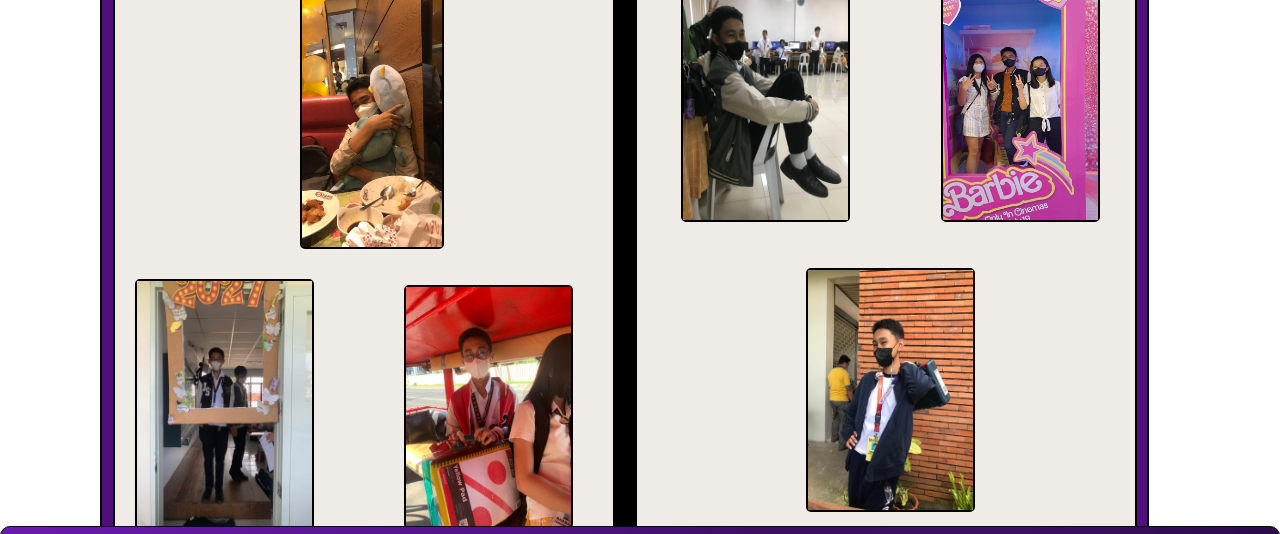
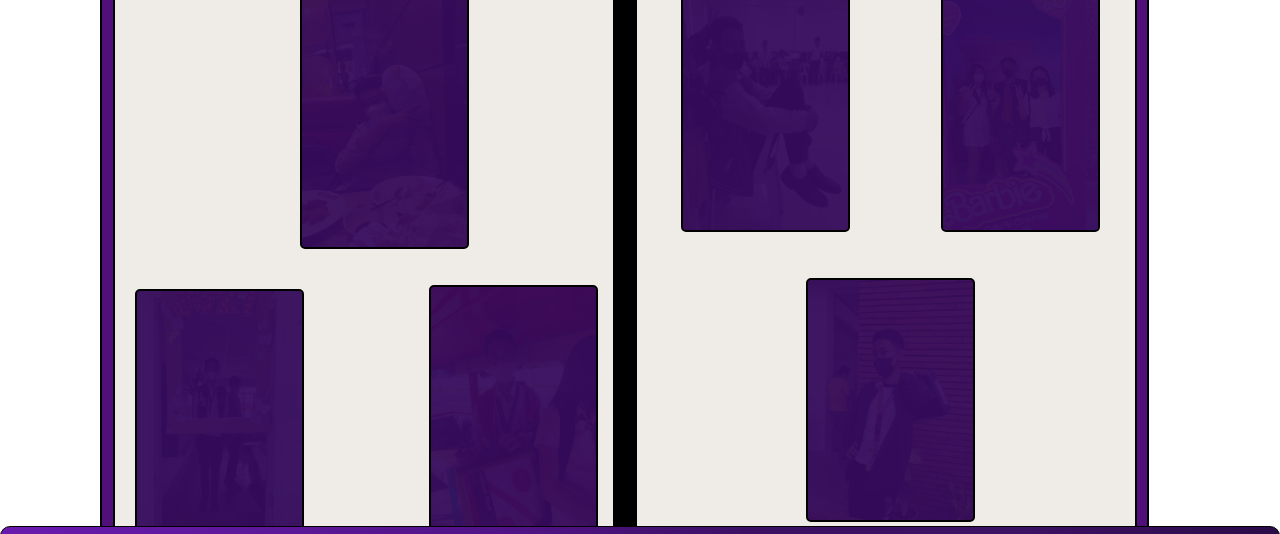
Before and after one commit to aaParty/Q1AA1_BA_jasandique, a plain HTML site: page gallery.html in a window 1280 px wide. Shown: the part 212-746 px from the top of the page. Drawn offline with Linux system fonts and the light colour scheme.

Commit message:
Add files via upload

```diff
--- a/gallery.html
+++ b/gallery.html
@@ -16,15 +16,15 @@
                 </h1>
 
                 <div id="lphotos" style="margin-left: 175px;">
-                    <img src="images/me.jpg" alt="" title="Simone's Birthday Party! Plushies are too snuggly..." height="250px" width="140px">
+                    <img src="images/me.jpg" alt="" title="Simone's Birthday Party! Plushies are too snuggly..." height="250px" width="165px">
                 </div>
 
                 <div id="lphotos" style="margin-top: 300px; margin-left: -50px;">
-                    <img src="images/me2.jpg" alt="" title="Riding a jeep for the first time omg!!!" height="240px" width="165px">
+                    <img src="images/me2.jpg" alt="" title="Riding a jeep for the first time omg!!!" height="250px" width="165px">
                 </div>
 
                 <div id="lphotos" style="margin-top: -260px; margin-right: 400px;">
-                    <img src="images/me3.jpg" alt="" title="Say Cheese!" height="250px" width="175px">
+                    <img src="images/me3.jpg" alt="" title="Say Cheese!" height="250px" width="165px">
                 </div>
 
                 <div id="rphotos" style="margin-top: -575px; margin-right: 275px;">
@@ -55,7 +55,7 @@
             </a>
         </div>
         <div id="pages">
-            <a href="home.html">
+            <a href="index.html">
                 <b>
                     Home
                 </b>
--- a/style.css
+++ b/style.css
@@ -172,20 +172,42 @@
 {
     margin: 10px;
     padding: 0px;
+    background-color: rgb(53, 11, 92);
     border: 2px solid black;
     border-radius: 5px;
     position: relative;
     float: left;
 }
 
+#lphotos img
+{
+    opacity: 5%;
+}
+
+#lphotos img:hover
+{
+    opacity: 100%;
+}
+
 #rphotos
 {
     margin: 10px;
     padding: 0px;
+    background-color: rgb(53, 11, 92);
     border: 2px solid black;
     border-radius: 5px;
     position: relative;
     float: right;
+}
+
+#rphotos img
+{
+    opacity: 5%;
+}
+
+#rphotos img:hover
+{
+    opacity: 100%;
 }
 
 .footer
@@ -222,8 +244,9 @@
     display: inline;
 }
 
-img {
+img
+{
     display: block;
     margin-left: auto;
     margin-right: auto;
-  }
+}
```
